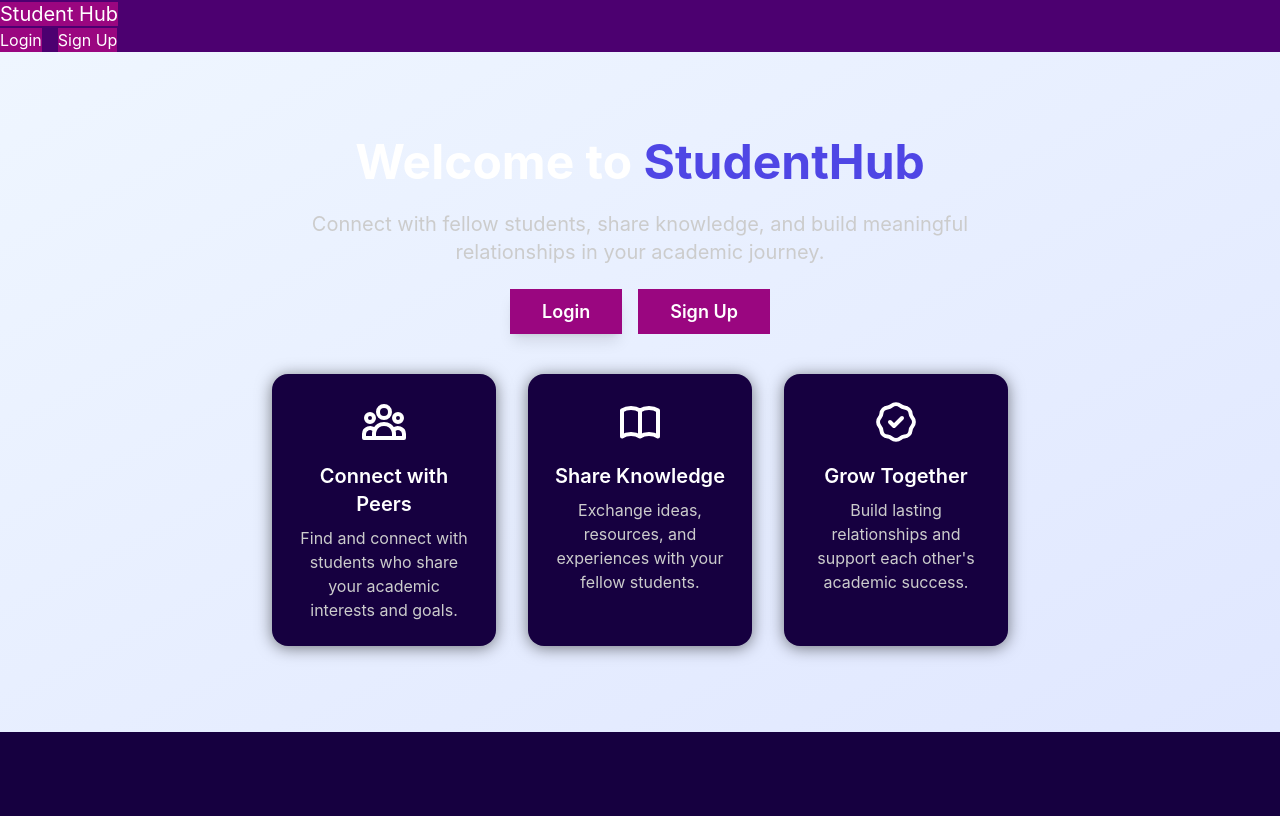
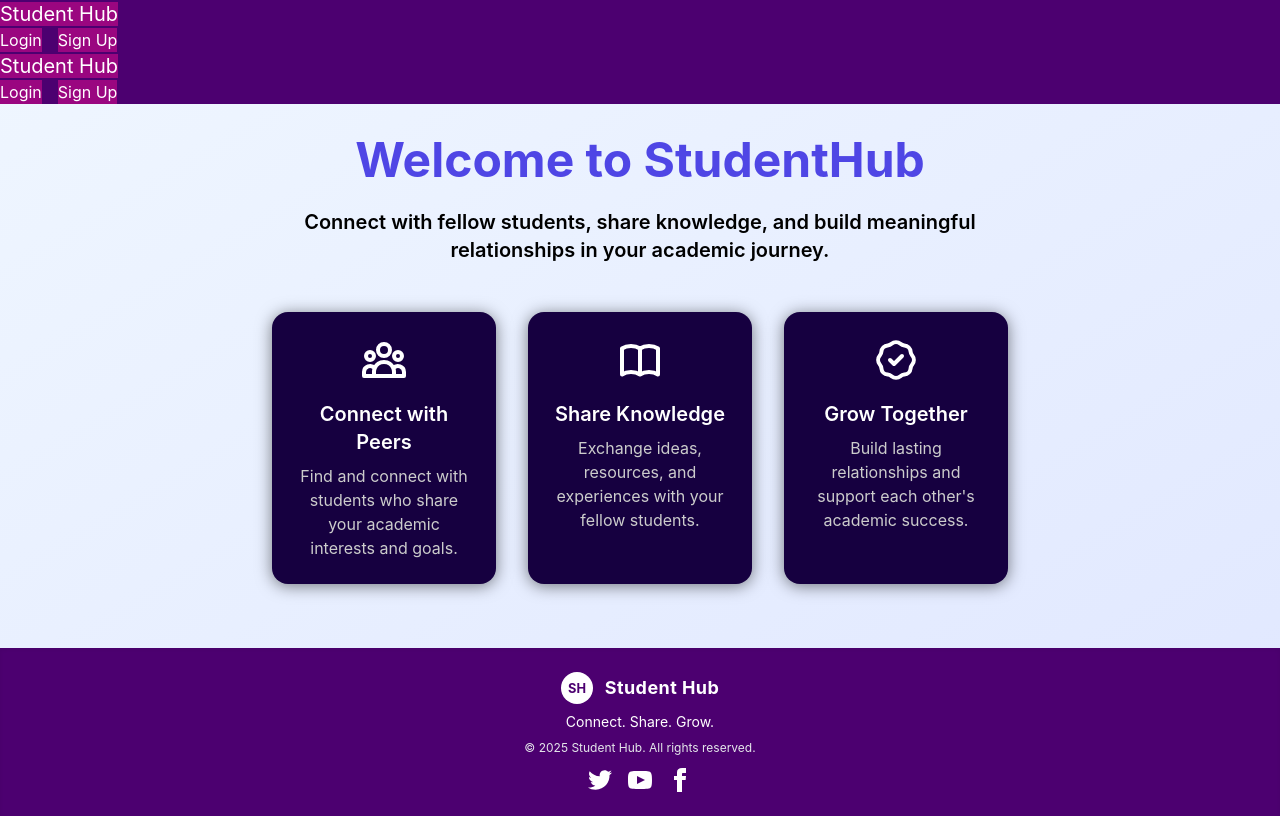
Before and after one commit to saijdeep/STUDENTHUB, a React (Vite) app: page /welcome in a window 1280 px wide. Built offline with nearby package versions, Linux system fonts and the light colour scheme; no server answers.

Commit message:
Frontend UI/UX improvements and bug fixes

```diff
--- a/src/components/EditProfile.jsx
+++ b/src/components/EditProfile.jsx
@@ -126,8 +126,8 @@ const EditProfile = () => {
         </div>
       </div>
       {/* Edit Profile Form */}
-      <div className="card bg-[#4C0070] max-w-4xl w-[1400px] shadow-sm h-full min-h-[500px] flex flex-col justify-start">
-        <div className="card-body w-full max-w-4xl w-[1400px]">
+      <div className="card bg-[#4C0070] max-w-lg w-full shadow-sm h-full min-h-[500px] flex flex-col justify-start">
+        <div className="card-body w-full max-w-lg w-full">
           <h2 className="card-title justify-center">Edit Profile</h2>
           <div>
             <label className="form-control w-full max-w-none my-2">
@@ -290,9 +290,9 @@ const EditProfile = () => {
             </label>
 
             {error && <p className="text-error mt-2">{error}</p>}
-            <div className="card-actions justify-center m-2">
+            <div className="card-actions m-2">
               <button
-                className={`btn btn-primary ${loading ? 'loading' : ''}`}
+                className={`btn btn-primary w-full py-3 text-lg font-semibold ${loading ? 'loading' : ''}`}
                 onClick={saveProfile}
                 disabled={loading}
               >
--- a/src/components/Footer.jsx
+++ b/src/components/Footer.jsx
@@ -1,56 +1,27 @@
 const Footer = () => {
-    return(
-        <footer className="footer sm:footer-horizontal bg-neutral text-neutral-content p-4 fixed bottom-0 ">
-  <aside className="grid-flow-col items-center">
-    <svg
-      width="36"
-      height="36"
-      viewBox="0 0 24 24"
-      xmlns="http://www.w3.org/2000/svg"
-      fillRule="evenodd"
-      clipRule="evenodd"
-      className="fill-current">
-      <path
-        d="M22.672 15.226l-2.432.811.841 2.515c.33 1.019-.209 2.127-1.23 2.456-1.15.325-2.148-.321-2.463-1.226l-.84-2.518-5.013 1.677.84 2.517c.391 1.203-.434 2.542-1.831 2.542-.88 0-1.601-.564-1.86-1.314l-.842-2.516-2.431.809c-1.135.328-2.145-.317-2.463-1.229-.329-1.018.211-2.127 1.231-2.456l2.432-.809-1.621-4.823-2.432.808c-1.355.384-2.558-.59-2.558-1.839 0-.817.509-1.582 1.327-1.846l2.433-.809-.842-2.515c-.33-1.02.211-2.129 1.232-2.458 1.02-.329 2.13.209 2.461 1.229l.842 2.515 5.011-1.677-.839-2.517c-.403-1.238.484-2.553 1.843-2.553.819 0 1.585.509 1.85 1.326l.841 2.517 2.431-.81c1.02-.33 2.131.211 2.461 1.229.332 1.018-.21 2.126-1.23 2.456l-2.433.809 1.622 4.823 2.433-.809c1.242-.401 2.557.484 2.557 1.838 0 .819-.51 1.583-1.328 1.847m-8.992-6.428l-5.01 1.675 1.619 4.828 5.011-1.674-1.62-4.829z"></path>
-    </svg>
-    <p>Copyright © {new Date().getFullYear()} - All right reserved</p>
-  </aside>
-  <nav className="grid-flow-col gap-4 md:place-self-center md:justify-self-end">
-    <a>
-      <svg
-        xmlns="http://www.w3.org/2000/svg"
-        width="24"
-        height="24"
-        viewBox="0 0 24 24"
-        className="fill-current">
-        <path
-          d="M24 4.557c-.883.392-1.832.656-2.828.775 1.017-.609 1.798-1.574 2.165-2.724-.951.564-2.005.974-3.127 1.195-.897-.957-2.178-1.555-3.594-1.555-3.179 0-5.515 2.966-4.797 6.045-4.091-.205-7.719-2.165-10.148-5.144-1.29 2.213-.669 5.108 1.523 6.574-.806-.026-1.566-.247-2.229-.616-.054 2.281 1.581 4.415 3.949 4.89-.693.188-1.452.232-2.224.084.626 1.956 2.444 3.379 4.6 3.419-2.07 1.623-4.678 2.348-7.29 2.04 2.179 1.397 4.768 2.212 7.548 2.212 9.142 0 14.307-7.721 13.995-14.646.962-.695 1.797-1.562 2.457-2.549z"></path>
-      </svg>
-    </a>
-    <a>
-      <svg
-        xmlns="http://www.w3.org/2000/svg"
-        width="24"
-        height="24"
-        viewBox="0 0 24 24"
-        className="fill-current">
-        <path
-          d="M19.615 3.184c-3.604-.246-11.631-.245-15.23 0-3.897.266-4.356 2.62-4.385 8.816.029 6.185.484 8.549 4.385 8.816 3.6.245 11.626.246 15.23 0 3.897-.266 4.356-2.62 4.385-8.816-.029-6.185-.484-8.549-4.385-8.816zm-10.615 12.816v-8l8 3.993-8 4.007z"></path>
-      </svg>
-    </a>
-    <a>
-      <svg
-        xmlns="http://www.w3.org/2000/svg"
-        width="24"
-        height="24"
-        viewBox="0 0 24 24"
-        className="fill-current">
-        <path
-          d="M9 8h-3v4h3v12h5v-12h3.642l.358-4h-4v-1.667c0-.955.192-1.333 1.115-1.333h2.885v-5h-3.808c-3.596 0-5.192 1.583-5.192 4.615v3.385z"></path>
-      </svg>
-    </a>
-  </nav>
-</footer>
-    )
+    return (
+        <footer className="w-full bg-[#4C0070] text-white py-6 mt-16 flex flex-col items-center justify-center shadow-inner">
+            <div className="flex items-center gap-3 mb-2">
+                <svg width="32" height="32" viewBox="0 0 40 40" fill="none" xmlns="http://www.w3.org/2000/svg">
+                    <circle cx="20" cy="20" r="20" fill="#fff" />
+                    <text x="50%" y="55%" textAnchor="middle" fill="#4C0070" fontSize="16" fontWeight="bold" dy=".3em">SH</text>
+                </svg>
+                <span className="text-lg font-bold tracking-wide">Student Hub</span>
+            </div>
+            <p className="text-sm mb-2">Connect. Share. Grow.</p>
+            <p className="text-xs text-gray-200 mb-3">&copy; {new Date().getFullYear()} Student Hub. All rights reserved.</p>
+            <div className="flex gap-4">
+                <a href="https://twitter.com/" target="_blank" rel="noopener noreferrer" aria-label="Twitter">
+                    <svg width="24" height="24" fill="currentColor" className="text-white hover:text-indigo-300 transition" viewBox="0 0 24 24"><path d="M24 4.557c-.883.392-1.832.656-2.828.775 1.017-.609 1.798-1.574 2.165-2.724-.951.564-2.005.974-3.127 1.195-.897-.957-2.178-1.555-3.594-1.555-3.179 0-5.515 2.966-4.797 6.045-4.091-.205-7.719-2.165-10.148-5.144-1.29 2.213-.669 5.108 1.523 6.574-.806-.026-1.566-.247-2.229-.616-.054 2.281 1.581 4.415 3.949 4.89-.693.188-1.452.232-2.224.084.626 1.956 2.444 3.379 4.6 3.419-2.07 1.623-4.678 2.348-7.29 2.04 2.179 1.397 4.768 2.212 7.548 2.212 9.142 0 14.307-7.721 13.995-14.646.962-.695 1.797-1.562 2.457-2.549z"/></svg>
+                </a>
+                <a href="https://youtube.com/" target="_blank" rel="noopener noreferrer" aria-label="YouTube">
+                    <svg width="24" height="24" fill="currentColor" className="text-white hover:text-indigo-300 transition" viewBox="0 0 24 24"><path d="M19.615 3.184c-3.604-.246-11.631-.245-15.23 0-3.897.266-4.356 2.62-4.385 8.816.029 6.185.484 8.549 4.385 8.816 3.6.245 11.626.246 15.23 0 3.897-.266 4.356-2.62 4.385-8.816-.029-6.185-.484-8.549-4.385-8.816zm-10.615 12.816v-8l8 3.993-8 4.007z"/></svg>
+                </a>
+                <a href="https://facebook.com/" target="_blank" rel="noopener noreferrer" aria-label="Facebook">
+                    <svg width="24" height="24" fill="currentColor" className="text-white hover:text-indigo-300 transition" viewBox="0 0 24 24"><path d="M9 8h-3v4h3v12h5v-12h3.642l.358-4h-4v-1.667c0-.955.192-1.333 1.115-1.333h2.885v-5h-3.808c-3.596 0-5.192 1.583-5.192 4.615v3.385z"/></svg>
+                </a>
+            </div>
+        </footer>
+    );
 }
-export default Footer
+export default Footer;
--- a/src/components/Welcome.jsx
+++ b/src/components/Welcome.jsx
@@ -1,33 +1,21 @@
 import { Link } from "react-router-dom";
+import NavBar from "./NavBar";
+import Footer from "./Footer";
 
 const Welcome = () => {
   return (
-    <div className="min-h-[85vh] flex flex-col items-center justify-center bg-gradient-to-br from-blue-50 to-indigo-100 animate-fade-in">
+    <div className="min-h-[85vh] flex flex-col bg-gradient-to-br from-blue-50 to-indigo-100 animate-fade-in">
+      <NavBar />
+      <div className="flex flex-col items-center justify-center flex-1 w-full mt-8">
         <div className="text-center max-w-3xl px-4">
           {/* Hero Section */}
-        <h1 className="text-5xl font-bold text-gray-900 mb-6">
-          Welcome to <span className="text-indigo-600">StudentHub</span>
+          <h1 className="text-5xl font-bold mb-6">
+            <span className="text-indigo-600">Welcome to</span> <span className="text-indigo-600">StudentHub</span>
           </h1>
-        <p className="text-xl text-gray-600 mb-8">
+          <p className="text-xl text-black font-semibold mb-8">
             Connect with fellow students, share knowledge, and build meaningful relationships
             in your academic journey.
           </p>
-
-        {/* CTA Buttons */}
-        <div className="space-x-4 mb-12">
-          <Link
-            to="/login"
-            className="btn btn-primary btn-lg shadow-lg hover:shadow-xl transform transition hover:-translate-y-1"
-          >
-            Login
-          </Link>
-          <Link
-            to="/login"
-            className="btn btn-outline btn-lg hover:bg-indigo-50"
-          >
-            Sign Up
-          </Link>
-        </div>
 
           {/* Features Section */}
           <div id="features" className="mt-12 grid grid-cols-1 md:grid-cols-3 gap-8">
@@ -99,6 +87,8 @@ const Welcome = () => {
           </div>
         </div>
       </div>
+      <Footer />
+    </div>
   );
 };
 
--- a/src/styles/Chat.css
+++ b/src/styles/Chat.css
@@ -4,9 +4,10 @@
   height: calc(100vh - 64px);
   max-width: 800px;
   margin: 0 auto;
-  background-color: #f7f8fa;
-  box-shadow: 0 2px 16px rgba(0, 0, 0, 0.07);
-  border-radius: 18px;
+  background: linear-gradient(135deg, #f7f8fa 0%, #e0c3fc 100%, #a1c4fd 100%);
+  box-shadow: 0 4px 24px rgba(76,0,112,0.10), 0 1.5px 8px rgba(90,156,255,0.10);
+  border-radius: 24px;
+  border: 1.5px solid #e0e0e0;
 }
 
 .chat-sidebar {
@@ -44,22 +45,22 @@
 .messages-container {
   flex-grow: 1;
   overflow-y: auto;
-  padding: 2rem 1.5rem 1rem 1.5rem;
+  padding: 1.2rem 0.7rem 0.7rem 0.7rem;
   display: flex;
   flex-direction: column;
-  gap: 1.2rem;
+  gap: 0.7rem;
   max-height: calc(100vh - 180px);
-  background: #f7f8fa;
+  background: transparent;
 }
 
 .message {
-  max-width: 70%;
-  padding: 0.9rem 1.2rem;
-  border-radius: 1.5rem;
+  max-width: 55%;
+  padding: 0.5rem 0.9rem;
+  border-radius: 1.1rem;
   position: relative;
   word-wrap: break-word;
-  font-size: 1rem;
-  box-shadow: 0 1px 6px rgba(0,0,0,0.04);
+  font-size: 0.95rem;
+  box-shadow: 0 1px 4px rgba(0,0,0,0.04);
   transition: background 0.2s;
 }
 
@@ -68,8 +69,9 @@
   color: #fff;
   margin-left: auto;
   border-bottom-right-radius: 0.4rem;
-  border-top-right-radius: 1.5rem;
-  border-top-left-radius: 1.5rem;
+  border-top-right-radius: 1.1rem;
+  border-top-left-radius: 1.1rem;
+  font-size: 0.95rem;
 }
 
 .message.received {
@@ -77,8 +79,9 @@
   color: #2d3748;
   margin-right: auto;
   border-bottom-left-radius: 0.4rem;
-  border-top-right-radius: 1.5rem;
-  border-top-left-radius: 1.5rem;
+  border-top-right-radius: 1.1rem;
+  border-top-left-radius: 1.1rem;
+  font-size: 0.95rem;
 }
 
 .message-content {
--- a/src/utils/constants.js
+++ b/src/utils/constants.js
@@ -1 +1 @@
-export const BASE_URL = import.meta.env.VITE_API_URL || "https://backend-2-icnl.onrender.com";
+export const BASE_URL = import.meta.env.VITE_API_URL || "https://backend-3-mbj6.onrender.com";
--- a/vite.config.js
+++ b/vite.config.js
@@ -17,6 +17,7 @@ export default defineConfig({
   },
   allowedHosts: [
       'localhost',
+      'studenthub-1-1.onrender.com',
       'studenthub-4.onrender.com',
       'studenthub-5.onrender.com' // Added new Render frontend URL
     ]
```
Also changed, not shown: src/components/Chat.jsx (+27 -12 lines), src/components/Login.jsx (+64 -0 lines). Lines whose indentation alone changed are shown as unchanged.
